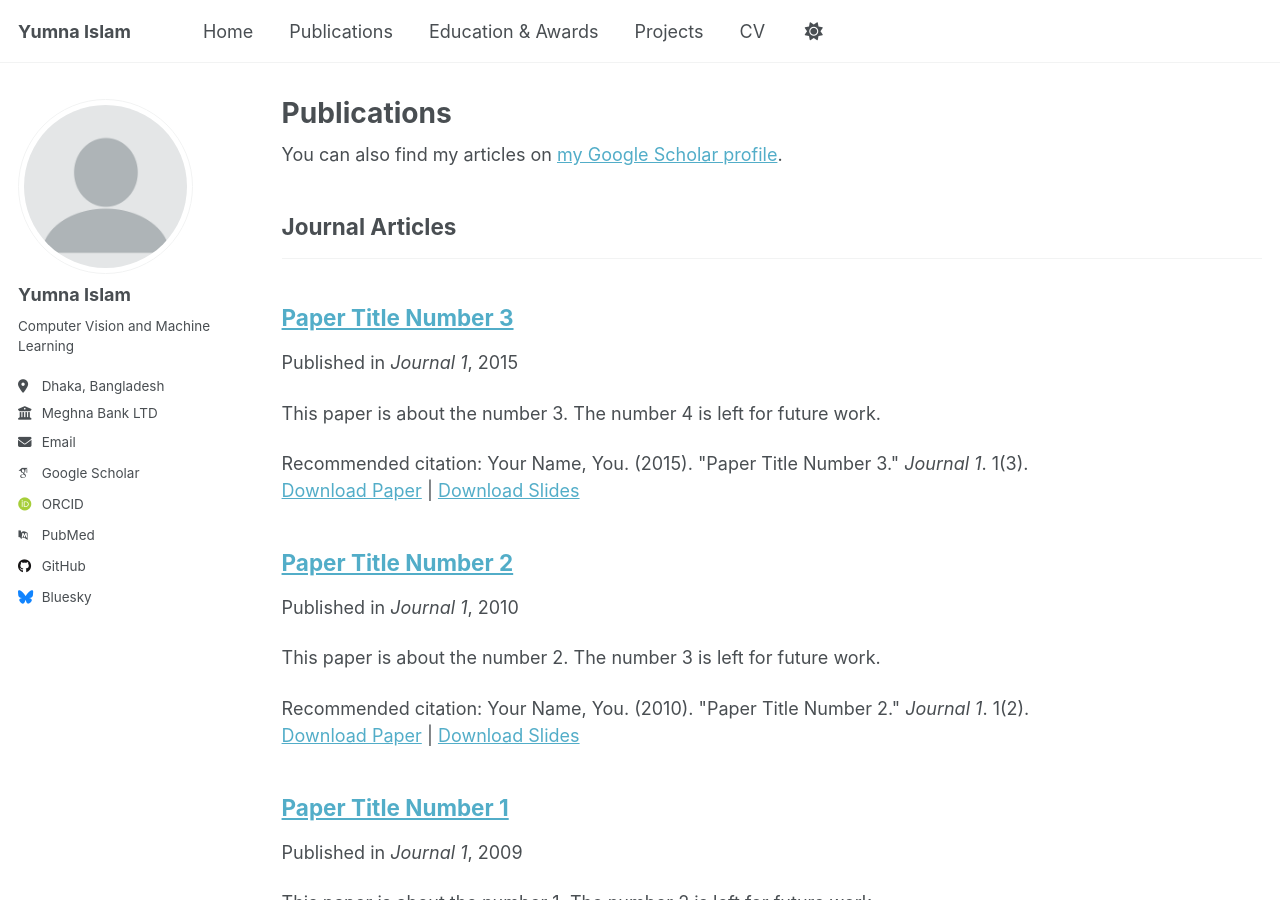
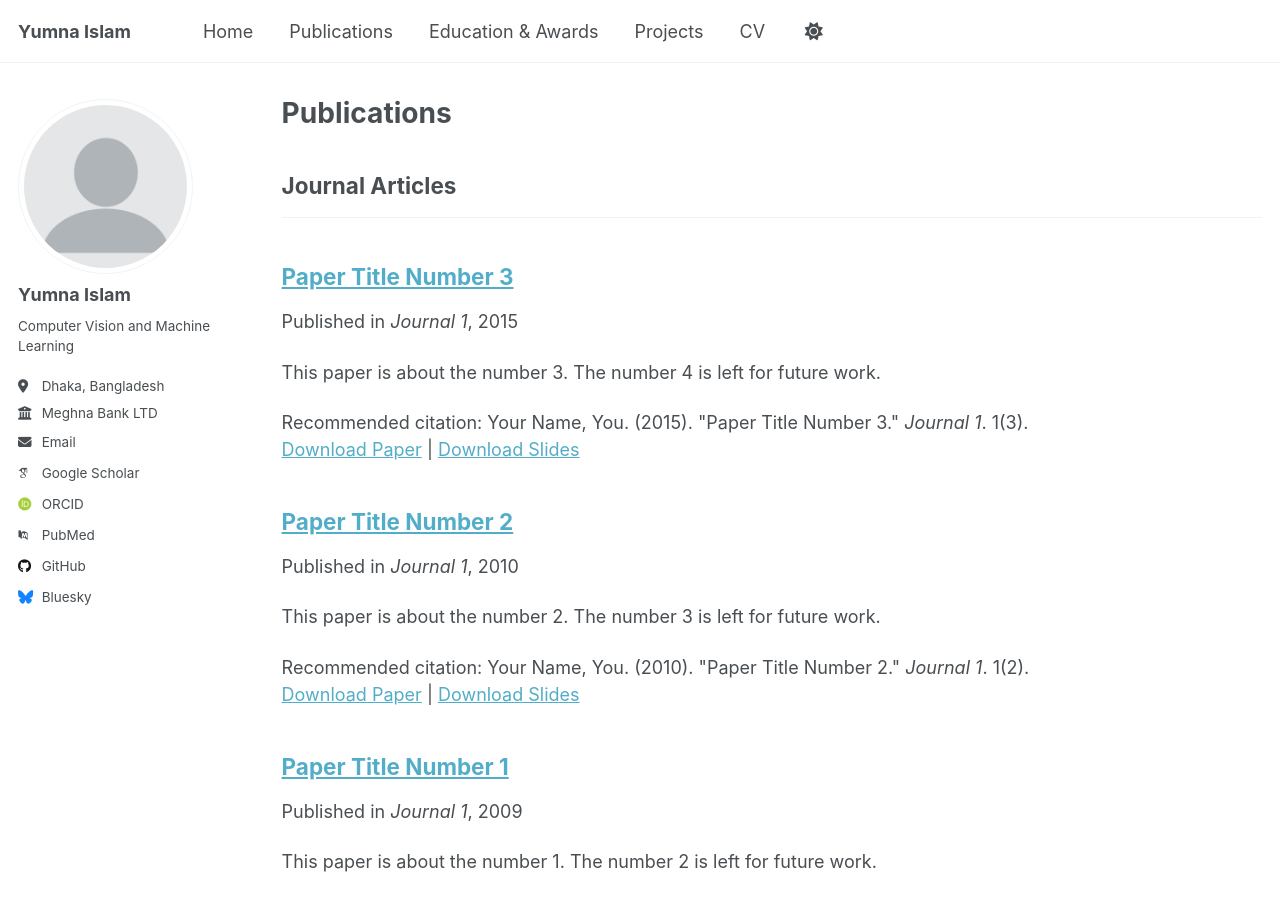
Before and after one commit to Yumna46/yumna.github.io, a Jekyll site: the page built from _pages/publications.html, in a window 1280 px wide and 900 px high. Built offline with Jekyll 4.4.1, drawn with Linux system fonts in a browser that asks for light colours; some web fonts are replaced; a script that is not in the unit is left out.

Commit message:
Update publications.html

```diff
--- a/_pages/publications.html
+++ b/_pages/publications.html
@@ -6,7 +6,7 @@ author_profile: true
 ---
 
 {% if site.author.googlescholar %}
-  <div class="wordwrap">You can also find my articles on <a href="{{site.author.googlescholar}}">my Google Scholar profile</a>.</div>
+ <!-- <div class="wordwrap">You can also find my articles on <a href="{{site.author.googlescholar}}">my Google Scholar profile</a>.</div>-->
 {% endif %}
 
 {% include base_path %}
```
